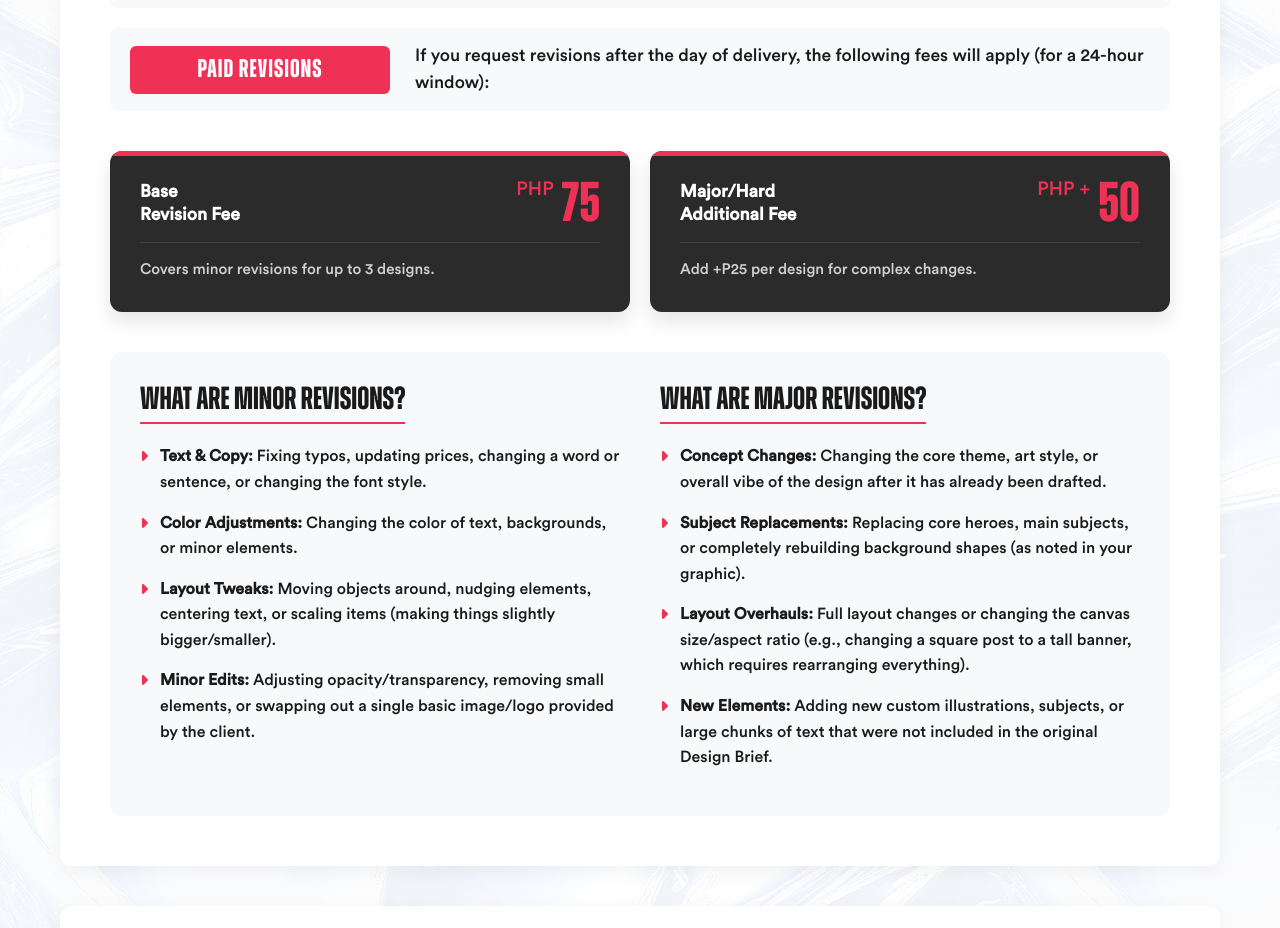
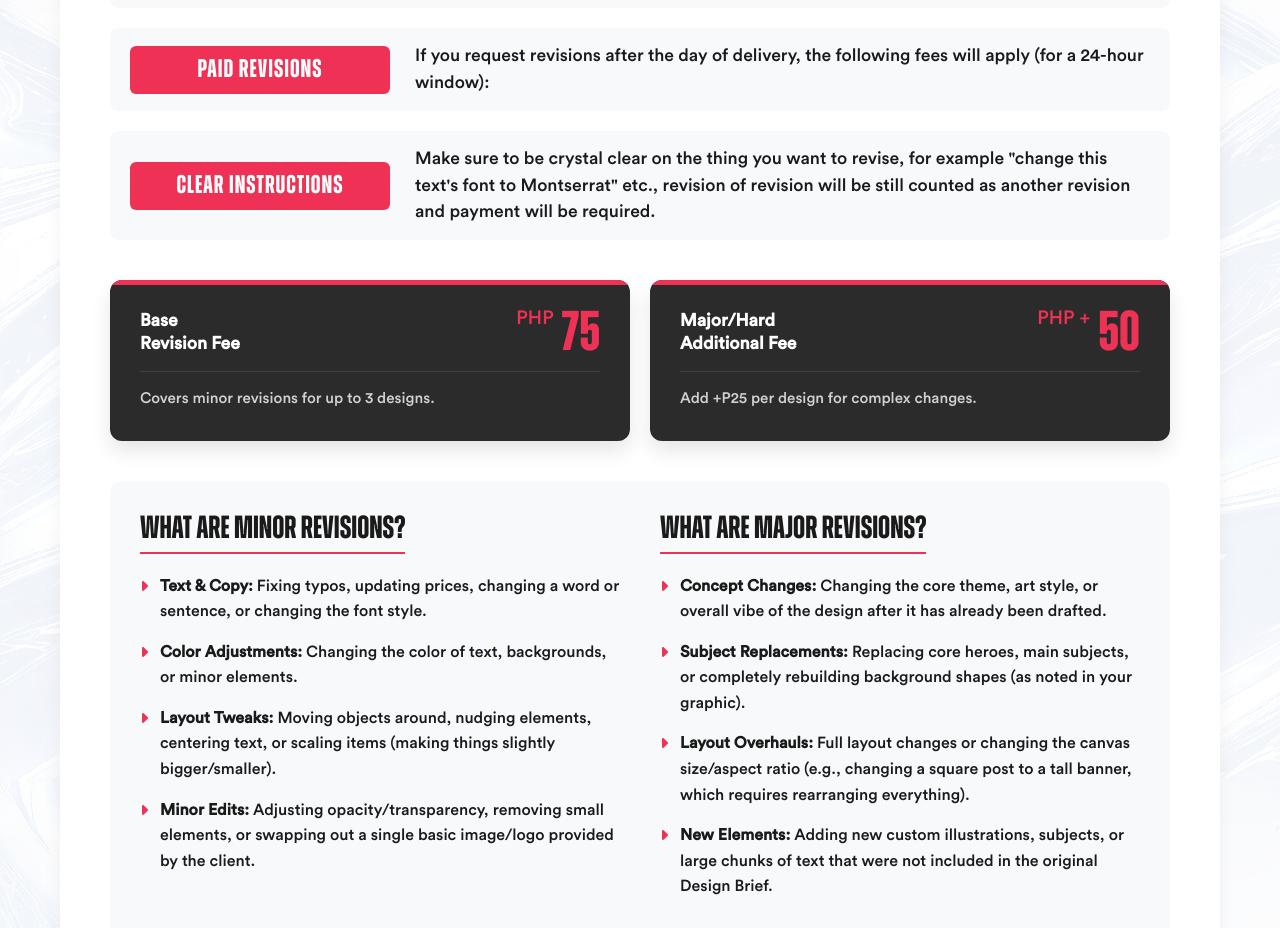
Before and after one commit to MarkLawrenceArtistry/portfolio-website, a plain HTML site: page terms.html in a window 1280 px wide. Shown: the part 1220-2148 px from the top of the page. Drawn offline with Linux system fonts and the light colour scheme.

Commit message:
updated terms

```diff
--- a/terms.html
+++ b/terms.html
@@ -75,6 +75,10 @@
                         <div class="term-item">
                             <div class="term-badge">PAID REVISIONS</div>
                             <div class="term-text">If you request revisions after the day of delivery, the following fees will apply (for a 24-hour window):</div>
+                        </div>
+                        <div class="term-item">
+                            <div class="term-badge">CLEAR INSTRUCTIONS</div>
+                            <div class="term-text">Make sure to be crystal clear on the thing you want to revise, for example "change this text's font to Montserrat" etc., revision of revision will be still counted as another revision and payment will be required.</div>
                         </div>
                     </div>
 
```
